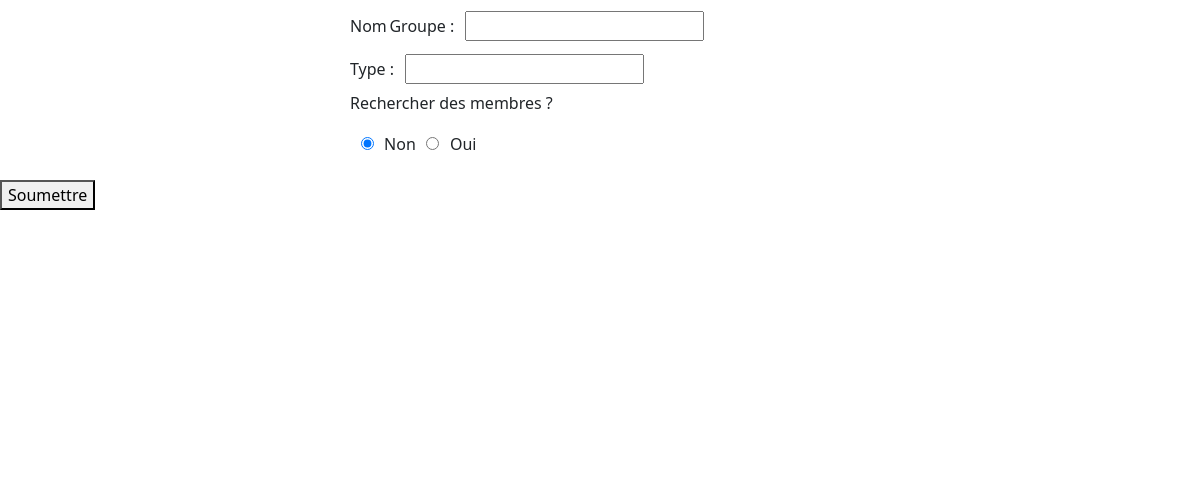
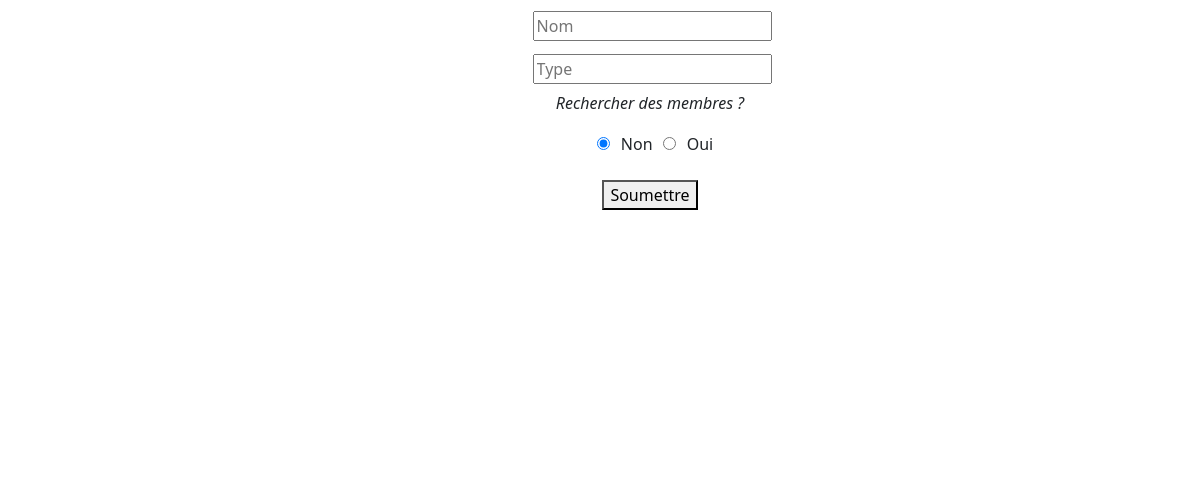
Before and after one commit to Recruiter2/starAc, an Electron app: page views/Agroupe.html in a window 1200 px wide. Shown: the part 313-800 px from the top of the page. Drawn offline with nearby package versions, Linux system fonts and the light colour scheme; no server answers.

Commit message:
petit changement

```diff
--- a/views/Agroupe.html
+++ b/views/Agroupe.html
@@ -38,7 +38,7 @@
 
 
 
-    <form>
+    <form id="centre">
        <h1> Creer un groupe </h1>
        <fieldset>
 
@@ -48,29 +48,27 @@
 
 
     <div>
-        <label for="choose">Nom Groupe :</label>
-        <input id="nom"  name="nom" required minlength="1" maxlength="10">
+        <label for="choose"></label>
+        <input id="nom"   placeholder="Nom" name="nom" required minlength="1" maxlength="10">
     </div>
     <div>
-        <label for="choose">Type :</label>
-        <input id="typee" name="typee" required minlength="3" maxlength="10">
+        <label for="choose"></label>
+        <input id="typee"  placeholder="Type" name="typee" required minlength="3" maxlength="10">
     </div>
 
 
-    <p> Rechercher des membres ? </p>
+    <i><p> Rechercher des membres ? </p></i>
 
     <form action="#n" name="TheForm">
     <label for="membre"></label>
     <input type="radio" name="membreS" value="0" checked> Non
     <input type="radio" name="membreS" value="1" > Oui<br><br>
     </form>
+    <button onClick="creeGroupe(nom.value,typee.value);"/>
+    Soumettre
+    </button>
+    </fieldset>
 
-    </fieldset>
-    <div>
-        <button onClick="creeGroupe(nom.value,typee.value);"/>
-        Soumettre
-        </button>
-    </div>
     </form>
     <script>afficheGroupe(1);afficheGroupe(0);demande();</script>
   </body>
```
Also changed, not shown: views/messagerie.html (+5 -3 lines).
